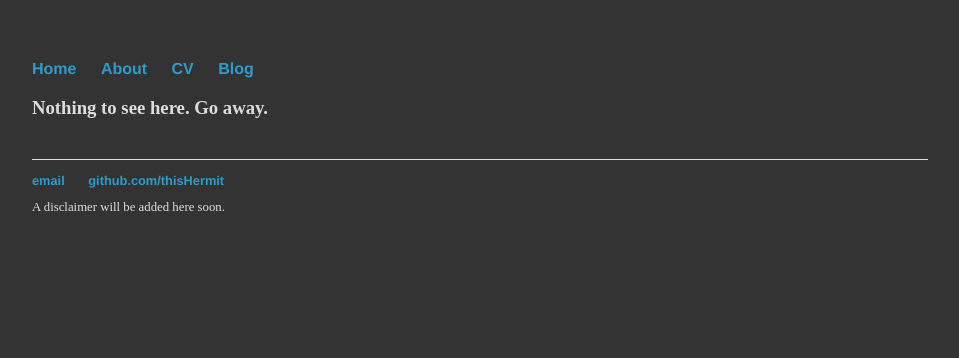
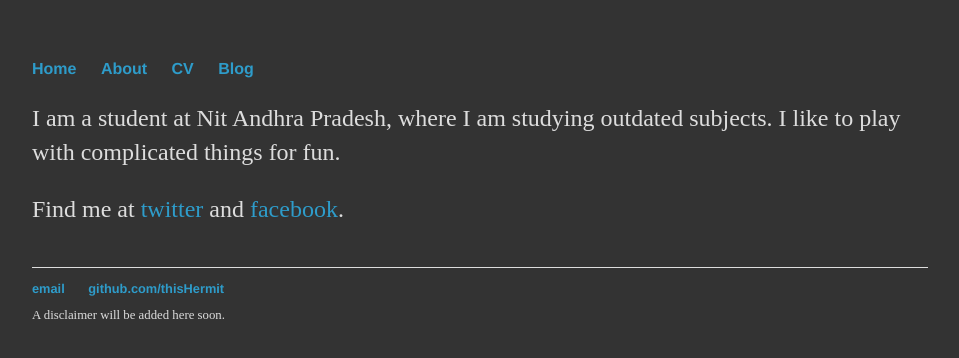
Before and after one commit to thisHermit/thisHermit.github.io, a Jekyll site: the page built from about/index.html, in a window 1280 px wide. Shown: the top 358 px of the page, without its empty margins (160-1119 px from the left). Built offline with Jekyll 4.4.1, drawn with Linux system fonts in a browser that asks for light colours.

Commit message:
Added categories. Added about

```diff
--- a/_posts/2019-08-06-material-design-for-the-future.markdown
+++ b/_posts/2019-08-06-material-design-for-the-future.markdown
@@ -2,6 +2,7 @@
 layout: post
 title: "Material Design For the Future"
 date: "2019-08-06 23:57:26 +0530"
+categories: [material-design, theme]
 ---
 
 So, I was looking for good color palettes online and found
--- a/_posts/2019-08-11-best-place-for-restaurant-in-scarborough-toronto.markdown
+++ b/_posts/2019-08-11-best-place-for-restaurant-in-scarborough-toronto.markdown
@@ -2,6 +2,7 @@
 layout: post
 title: "Best Place for Restaurant in Scarborough Toronto"
 date: "2019-08-11 17:17:01 +0530"
+categories: [data, analysis, pandas]
 ---
 
 ## Introduction
--- a/about/index.html
+++ b/about/index.html
@@ -2,4 +2,10 @@
 layout: default
 title: Bashar Jaan Khan's About
 ---
-<h3>Nothing to see here. Go away.</h3>
+<p>
+  I am a student at Nit Andhra Pradesh, where I am studying outdated subjects.
+  I like to play with complicated things for fun.
+</p>
+<p>
+  Find me at <a href="https://twitter.com/basharjaankhan">twitter</a> and <a href="https://www.facebook.com/bashar.jaankhan.9">facebook</a>.
+</p>
```
Also changed, not shown: _posts/2019-08-05-bashar-jaan-khan-site-launched.md (+1 -0 lines), _posts/2019-08-05-multi-processing-fun.md (+1 -0 lines).
